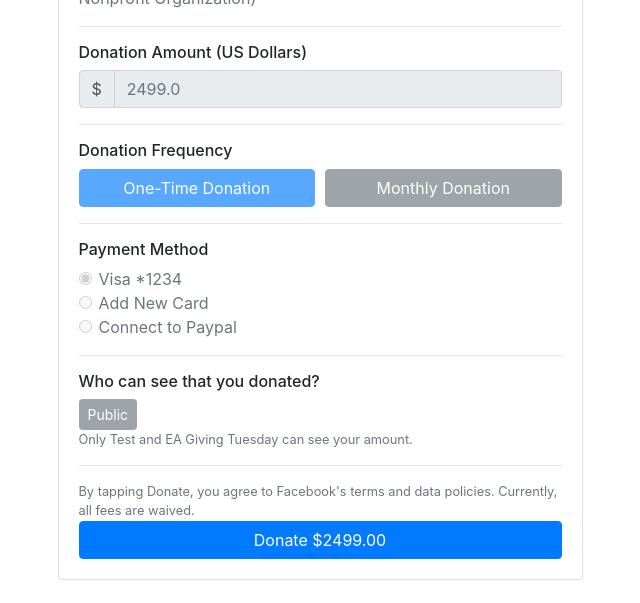
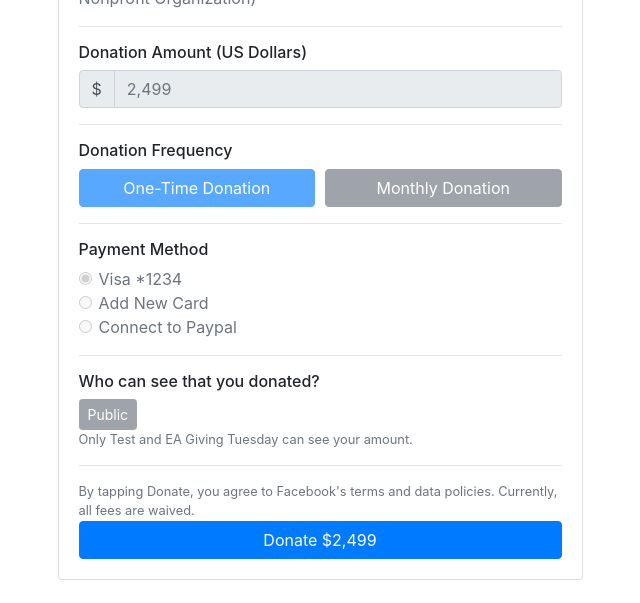
Before and after one commit to eagivingtuesday/eagt-practice, a React (Create React App) app: page /practiceconfirm in a window 1280 px wide. Shown: the part 160-763 px from the top of the page, without its empty margins (320-960 px from the left). Built offline with nearby package versions, Linux system fonts and the light colour scheme; a web font is replaced by a local one.

Commit message:
used locale formatting for numbers; tweaked results panel

```diff
--- a/src/components/ConfirmForm.js
+++ b/src/components/ConfirmForm.js
@@ -6,6 +6,7 @@ import FormControl from 'react-bootstrap/FormControl';
 import Modal from 'react-bootstrap/Modal';
 
 import PracticeForm from './PracticeForm';
+import { donationAmount } from '../utils';
 
 class ConfirmForm extends PracticeForm {
   constructor(props) {
@@ -28,7 +29,7 @@ class ConfirmForm extends PracticeForm {
         </Modal.Header>
 
         <Modal.Body>
-          <p>Do you want to donate $2499.00 to Practice fundraiser for EA Giving Tuesday?</p>
+          <p>Do you want to donate ${donationAmount} to Practice fundraiser for EA Giving Tuesday?</p>
         </Modal.Body>
 
         <Modal.Footer>
--- a/src/components/Practice.js
+++ b/src/components/Practice.js
@@ -1,7 +1,7 @@
 import React from 'react';
 import PracticeForm from './PracticeForm';
 import ThanksModal from './ThanksModal';
-import { sendTime } from '../utils'
+import { sendTime } from '../utils';
 
 class Practice extends React.Component {
 
--- a/src/components/PracticeForm.js
+++ b/src/components/PracticeForm.js
@@ -5,6 +5,8 @@ import Card from 'react-bootstrap/Card';
 import Form from 'react-bootstrap/Form';
 import FormControl from 'react-bootstrap/FormControl';
 import InputGroup from 'react-bootstrap/InputGroup';
+
+import { donationAmount } from '../utils';
 
 class PracticeForm extends React.Component {
   constructor(props) {
@@ -50,7 +52,7 @@ class PracticeForm extends React.Component {
               <InputGroup.Prepend>
                 <InputGroup.Text>$</InputGroup.Text>
               </InputGroup.Prepend>
-              <FormControl type="text" placeholder="2499.0" disabled />
+              <FormControl type="text" placeholder={donationAmount} disabled />
             </InputGroup>
           </Form>
 
@@ -112,7 +114,7 @@ class PracticeForm extends React.Component {
             </Form.Text>
 
             <Button variant="primary" type="submit" block disabled={this.props.disableBtn}>
-              Donate $2499.00
+              Donate ${donationAmount}
             </Button>
           </Form>
 
--- a/src/components/Results.js
+++ b/src/components/Results.js
@@ -1,11 +1,10 @@
 import React from 'react';
 import Table from 'react-bootstrap/Table';
-
 
 /////////////   Table   //////////////
 
 function mapToRow(time, idx, times) {
-  const last_time = times[idx - 1];
+  const lastTime = times[idx - 1];
 
   const timeFormatter = new Intl.DateTimeFormat("en", {
     hour: "numeric",
@@ -19,27 +18,25 @@ function mapToRow(time, idx, times) {
     <tr key={idx}>
       <td>{idx+1}</td>
       <td>{timeFormatter.format(time)}</td>
-      <td>{idx>0 ? time - last_time : ""}</td>
+      <td>{idx > 0 ? (time - lastTime).toLocaleString() : "-"}</td>
     </tr>
   )
 }
 
 function ResultsTable(props) {
   return (
-    <div className="col">
-      <Table>
+    <Table bordered hover>
       <thead>
         <tr>
           <th>#</th>
           <th>Time clicked</th>
-            <th>Difference (ms)</th>
+          <th>Time from last click (milliseconds)</th>
         </tr>
       </thead>
       <tbody>
         {props.times.map(mapToRow)}
       </tbody>
     </Table>
-    </div>
   )
 }
 
@@ -65,10 +62,14 @@ function ResultsText(props) {
 }
 
 function Results(props) {
-  if (props.times.length > 0) {
+  if (props.times.length < 0) {
+    return null;
+  }
+  // else
   if (props.donationsLeft === 0) {
     return (
       <div className="col">
+        <h5 className="text-center">Results</h5>
         <ResultsTable times={props.times} />
         <ResultsText times={props.times} />
       </div>
@@ -80,9 +81,6 @@ function Results(props) {
       </p>
     )
   }
-  } else {
-    return null
-  }
 }
 
 export default Results;
--- a/src/utils.js
+++ b/src/utils.js
@@ -15,7 +15,8 @@ function getApiTime() {
   return dateTime;
 }
 
-
 export function sendTime(channel) {
   channel.postMessage(getApiTime());
 }
+
+export var donationAmount = (2499).toLocaleString();
```
Lines whose indentation alone changed are shown as unchanged.
